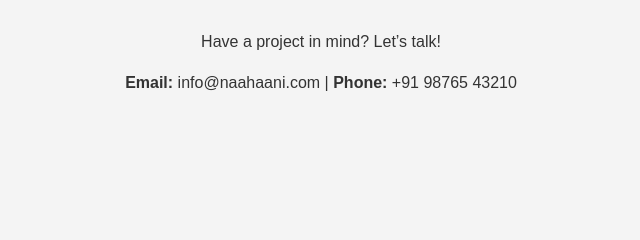
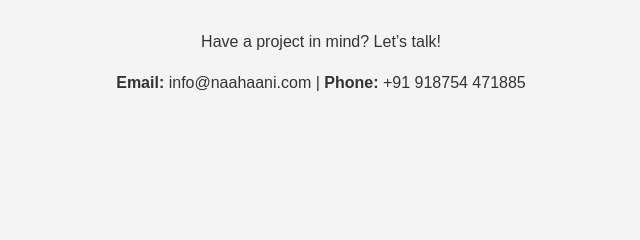
Before and after one commit to AnnonymousPanda/mani, a plain HTML site: page index.html in a window 1280 px wide. Shown: the part 2230-2470 px from the top of the page, 319-959 px from the left. Drawn offline with Linux system fonts and the light colour scheme.

Commit message:
index.html

```diff
--- a/index.html
+++ b/index.html
@@ -313,7 +313,7 @@
   <section id="contact">
     <h2>Contact Us</h2>
     <p style="text-align:center">Have a project in mind? Let’s talk!</p>
-    <p style="text-align:center"><strong>Email:</strong> info@naahaani.com | <strong>Phone:</strong> +91 98765 43210</p>
+    <p style="text-align:center"><strong>Email:</strong> info@naahaani.com | <strong>Phone:</strong> +91 918754 471885</p>
   </section>
 
   <!-- ===== WhatsApp Floating Button ===== -->
```
